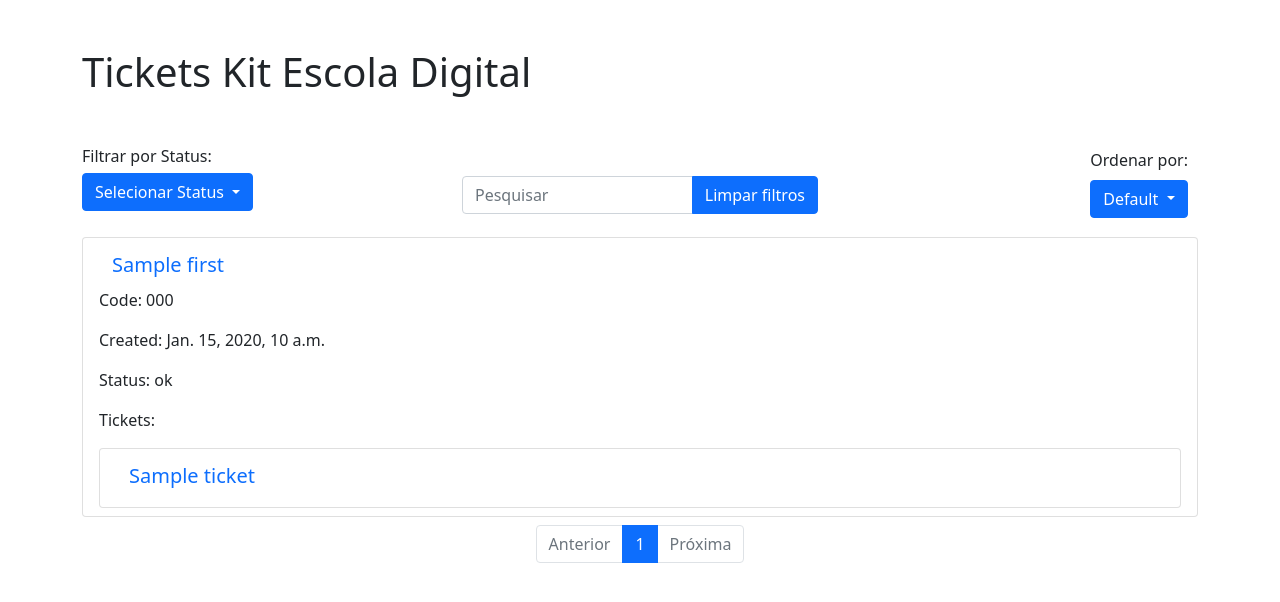
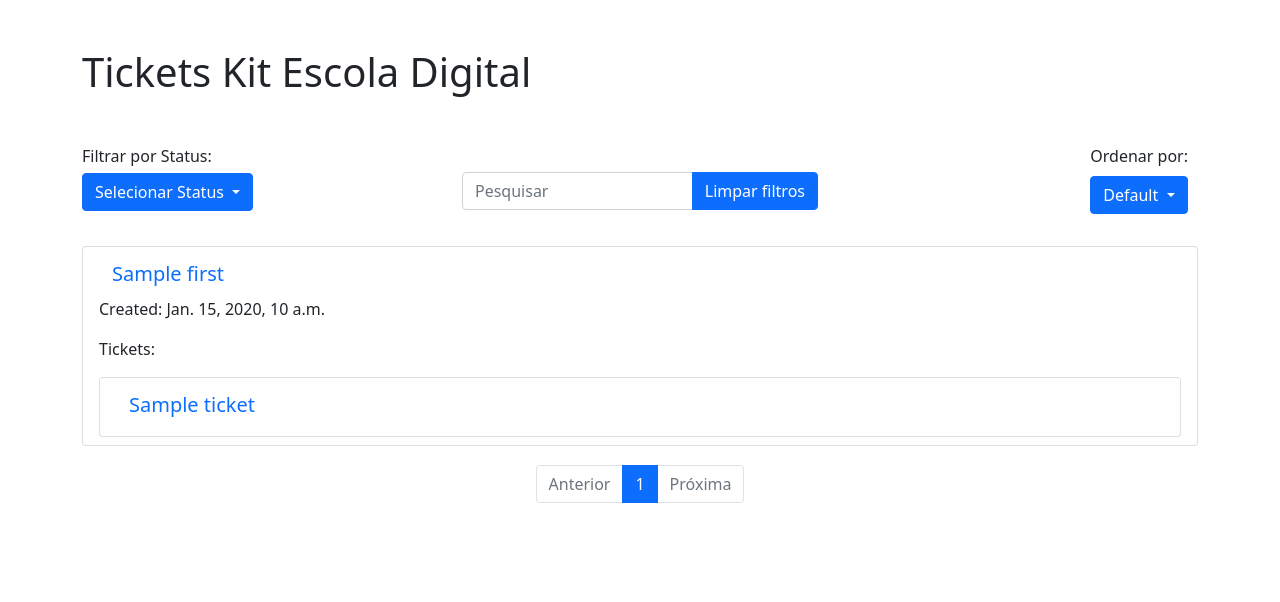
Before and after one commit to M1nDFKR/Estagio, a Django app: template TicketsSPA/TicketsSPA/templates/tickets/home.html in a window 1280 px wide, after a click that opens the changed part. Shown: the part 61-663 px from the top of the page. Run offline with Django 4.2, Linux system fonts and the light colour scheme; the template is opened without the code that fills it: most values are stand-ins (such as "Sample title", 1, 10 or a date in 2020); some libraries are stand-ins or nearby versions.

Commit message:
Position corrections

```diff
--- a/TicketsSPA/TicketsSPA/templates/tickets/home.html
+++ b/TicketsSPA/TicketsSPA/templates/tickets/home.html
@@ -69,7 +69,7 @@
     }
 
     .closed-ticket {
-        color: rgba(214, 3, 3, 0.774);
+        color: rgb(2, 5, 54);
     }
 
     .closed-ticketthread {
@@ -91,7 +91,7 @@
         text-decoration: none;
     }
     .pagination-wrapper {
-        margin-top: .5rem;
+        margin-bottom: 1.2rem;
     }
 
     .list-groupcomment-list {
@@ -99,6 +99,10 @@
         border-bottom: 1px solid rgb(0, 60, 255);
         border-right: 1px solid rgb(0, 60, 255);
         border-left: 1px solid rgb(0, 60, 255);
+    }
+
+    .form-group {
+        margin-bottom: 1rem;
     }
 
 
@@ -188,9 +192,7 @@
 
             </button>
             <div id="t{{ t.id }}" class="collapse">
-                <p>Code: {{ t.thread_code }}</p>
                 <p>Created: {{ t.created_at }}</p>
-                <p>Status: {{ t.status }}</p>
                 <p>Tickets:</p>
                 <div id="ticket-list" class="list-group">
                     {% for ticket in t.tickets.all %}
@@ -206,12 +208,10 @@
                         </button>
                         <div id="ticket{{ ticket.id }}" class="collapse">
                             <!-- Subticket details here -->
-                            <p>Title: {{ ticket.title }}</p>
                             <p>Status: {{ ticket.status }}</p>
                             <p>Corpo: {{ ticket.subject_from_email }}</p>
-                            <!-- Add more details as needed -->
                             <!-- Comments -->
-                            <p>Comments:</p>
+                            <p>Comentários:</p>
                             <div class="list-groupcomment-list">
                                 {% for comment in ticket.comments.all %}
                                 <div class="list-group-item" id="comment-{{ comment.id }}">
@@ -226,7 +226,7 @@
                                 <div class="list-group-item">
                                     <form class="comment-form" method="post" action="{% url 'add_comment' ticket.id %}">
                                         {% csrf_token %}
-                                        <div class="form-group">
+                                        <div class="form-group ">
                                             <label for="{{ comment_form.text.id_for_label }}">Escreva aqui o seu
                                                 comentário:</label>
                                             <textarea class="form-control" id="{{ comment_form.text.id_for_label }}"
```
